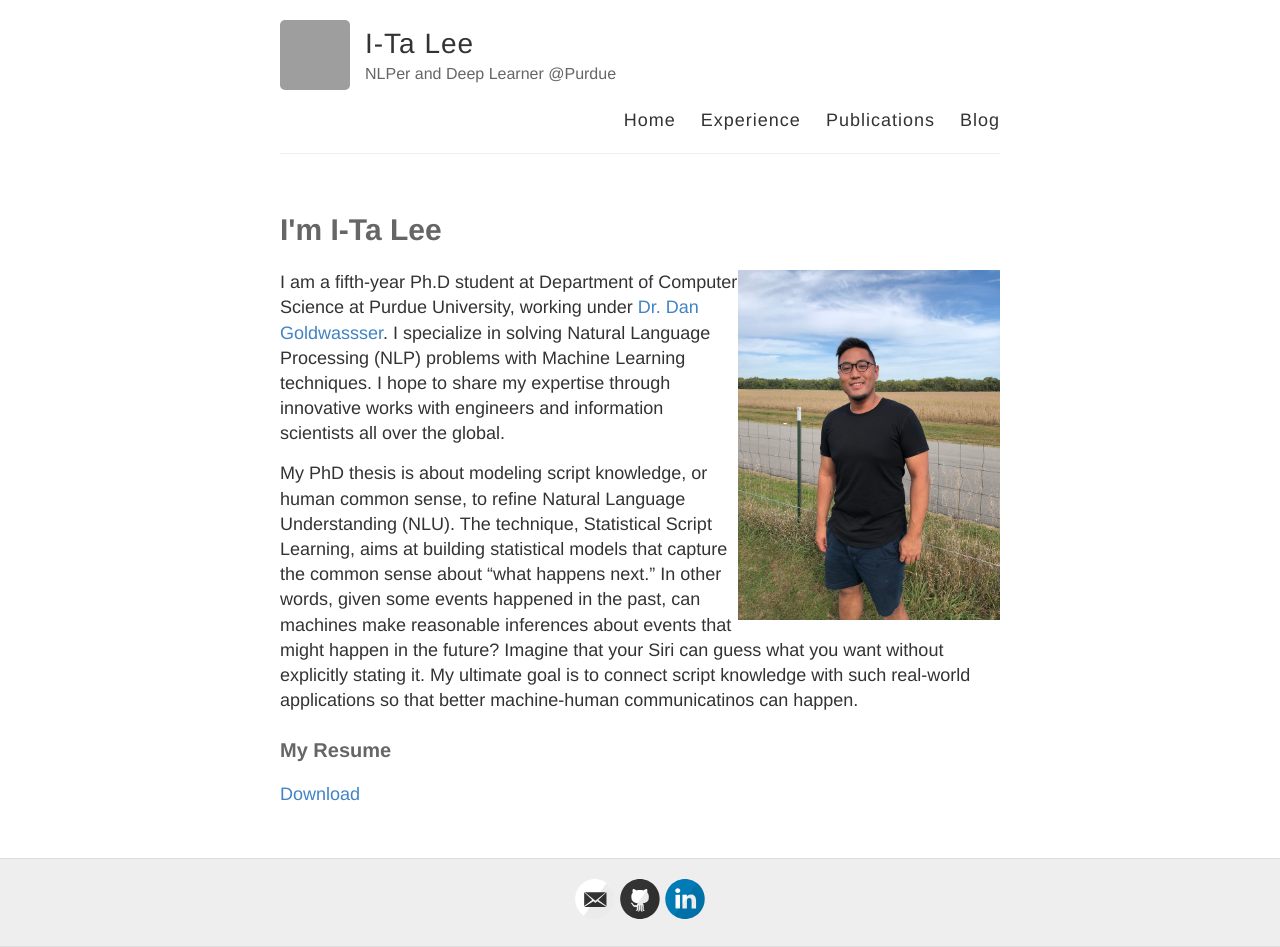
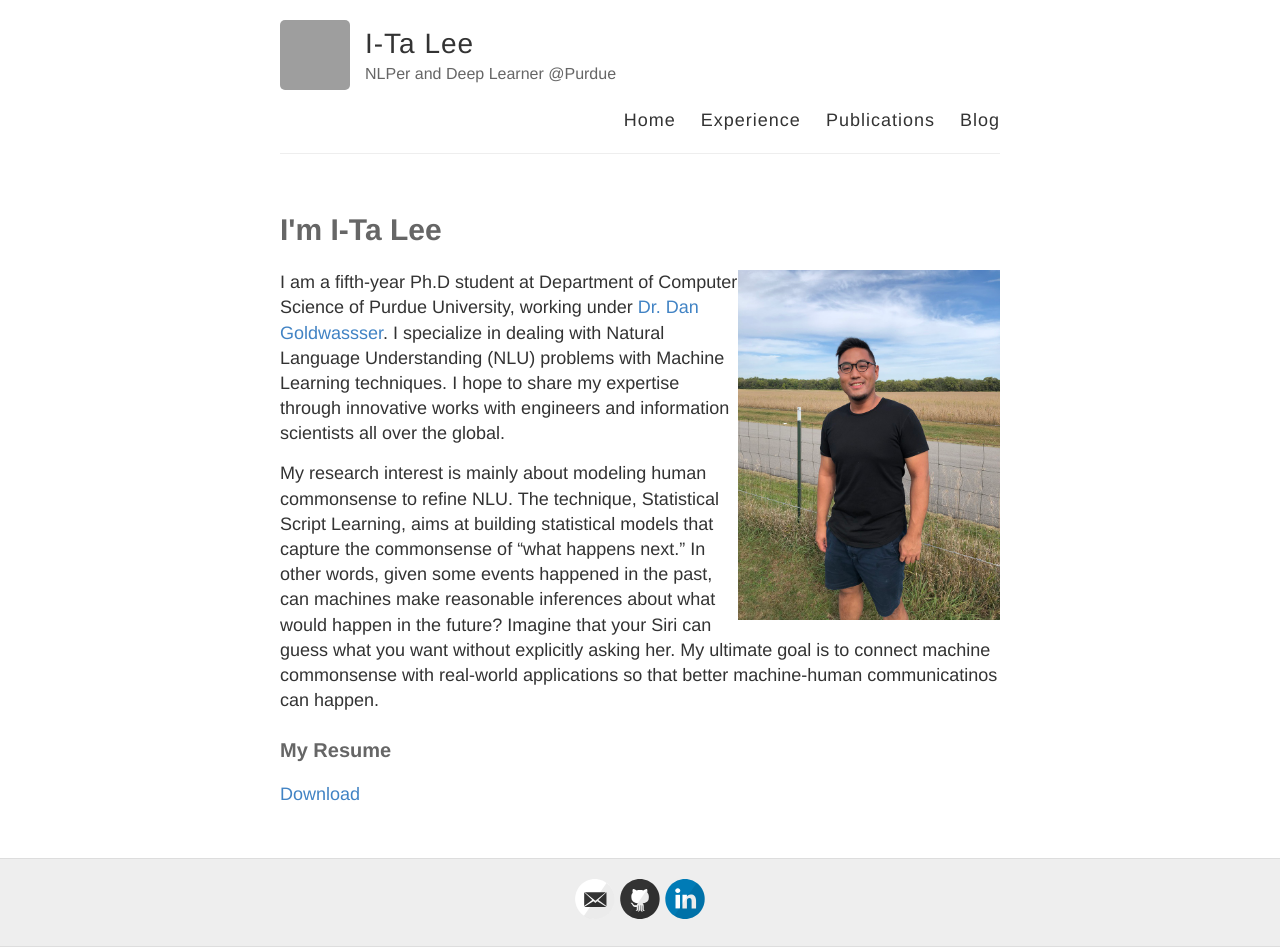
Before and after one commit to doug919/doug919.github.io, a Jekyll site: the page built from index.md, in a window 1280 px wide. Built offline with Jekyll 4.4.1, drawn with Linux system fonts in a browser that asks for light colours; grey boxes are pictures that could not be loaded.

Commit message:
new cover

```diff
--- a/index.md
+++ b/index.md
@@ -4,9 +4,9 @@ title: I'm I-Ta Lee
 ---
 
 ![AboutMe](images/about.jpg){:height="350px" .callout}
-I am a fifth-year Ph.D student at Department of Computer Science at Purdue University, working under [Dr. Dan Goldwassser](https://www.cs.purdue.edu/homes/dgoldwas/). I specialize in solving Natural Language Processing (NLP) problems with Machine Learning techniques. I hope to share my expertise through innovative works with engineers and information scientists all over the global.
+I am a fifth-year Ph.D student at Department of Computer Science of Purdue University, working under [Dr. Dan Goldwassser](https://www.cs.purdue.edu/homes/dgoldwas/). I specialize in dealing with Natural Language Understanding (NLU) problems with Machine Learning techniques. I hope to share my expertise through innovative works with engineers and information scientists all over the global.
 
-My PhD thesis is about modeling script knowledge, or human common sense, to refine Natural Language Understanding (NLU). The technique, Statistical Script Learning, aims at building statistical models that capture the common sense about "what happens next." In other words, given some events happened in the past, can machines make reasonable inferences about events that might happen in the future? Imagine that your Siri can guess what you want without explicitly stating it. My ultimate goal is to connect script knowledge with such real-world applications so that better machine-human communicatinos can happen.
+My research interest is mainly about modeling human commonsense to refine NLU. The technique, Statistical Script Learning, aims at building statistical models that capture the commonsense of "what happens next." In other words, given some events happened in the past, can machines make reasonable inferences about what would happen in the future? Imagine that your Siri can guess what you want without explicitly asking her. My ultimate goal is to connect machine commonsense with real-world applications so that better machine-human communicatinos can happen.
 
 
 ### My Resume
```
